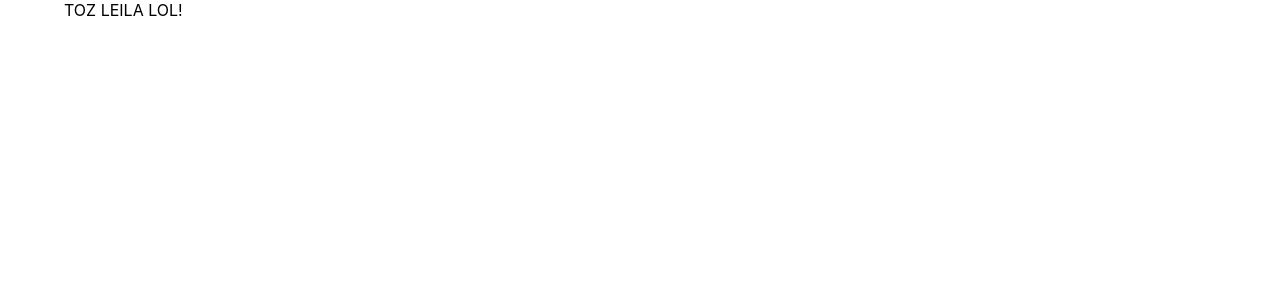
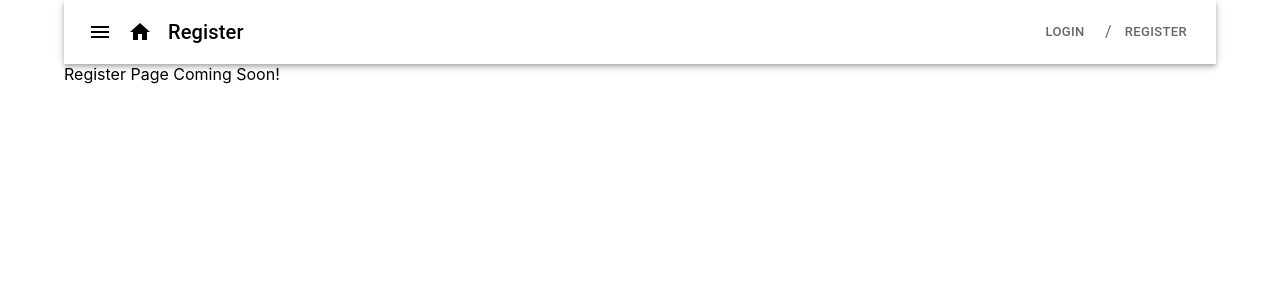
Before and after one commit to HuthaifaAT/leilatayeh, a Next.js app: page /register in a window 1280 px wide. Before the commit this address had no page. Shown: the top 300 px of the page. Built offline with nearby package versions, Linux system fonts and the light colour scheme.

Commit message:
basic layout with routing

```diff
--- a/components/layout.js
+++ b/components/layout.js
@@ -1,7 +1,109 @@
-import React from "react";
+import React, { useEffect, useState } from "react";
 import Box from "@mui/material/Box";
 import Container from "@mui/material/Container";
+import Typography from "@mui/material/Typography";
+import AppBar from "@mui/material/AppBar";
+import Button from "@mui/material/Button";
+import HomeIcon from "@mui/icons-material/Home";
+import IconButton from "@mui/material/IconButton";
+import MenuIcon from "@mui/icons-material/Menu";
+import Toolbar from "@mui/material/Toolbar";
+import Breadcrumbs from "@mui/material/Breadcrumbs";
+import Menu from "@mui/material/Menu";
+import MenuItem from "@mui/material/MenuItem";
+import Head from "next/head";
+import Router from "next/router";
+import Link from "next/link";
 
-export default function Layout({ children }) {
-	return <Container>{children}</Container>;
+export default function Layout({ children, title }, props) {
+	const [anchorEl, setAnchorEl] = useState(null);
+	const [childs, setChilds] = useState(null);
+	const open = Boolean(anchorEl);
+
+	const handleClick = (event) => {
+		setAnchorEl(event.currentTarget);
+	};
+	const handleClose = () => {
+		setAnchorEl(null);
+	};
+
+	const handleRegClick = (event) => {
+		switch (event.target.innerText.toLowerCase()) {
+			case "register":
+				console.log("Register Clicked!");
+				Router.push("/register");
+				break;
+			case "login":
+				console.log("Login Clicked!");
+				Router.push("/login");
+				break;
+
+			default:
+				break;
+		}
+	};
+	const handleLoad = () => {
+		console.log("window lOaded", title, children);
+
+		setChilds(children);
+	};
+	useEffect(() => {
+		window.addEventListener("load", handleLoad);
+	}, [<Layout />]);
+
+	return (
+		<Container maxWidth="lg" sx={{ height: "100vh" }}>
+			<Head>
+				<title>{title}</title>
+			</Head>
+
+			<AppBar position="static" color="transparent">
+				<Toolbar>
+					<IconButton
+						size="large"
+						edge="start"
+						color="inherit"
+						aria-label="menu"
+						sx={{ marginInlineEnd: 0.5 }}
+						onClick={handleClick}>
+						<MenuIcon />
+					</IconButton>
+					<Menu anchorEl={anchorEl} open={open} onClose={handleClose}>
+						<MenuItem onClick={handleClose}>Item1</MenuItem>
+						<MenuItem onClick={handleClose}>Item2</MenuItem>
+						<MenuItem onClick={handleClose}>Item3</MenuItem>
+					</Menu>
+					<HomeIcon
+						onClick={() => {
+							Router.push("/");
+						}}
+						sx={{ marginInlineEnd: 2 }}
+					/>
+					<Typography variant="h6" component="div" sx={{ flexGrow: 1 }}>
+						{title}
+					</Typography>
+					<Breadcrumbs
+						seperator="/"
+						maxItems={2}
+						sx={{ paddingInlineEnd: "0px !important" }}>
+						<Button
+							size="small"
+							variant="text"
+							color="inherit"
+							onClick={handleRegClick}>
+							<Link href="/login">Login</Link>
+						</Button>
+						<Button
+							size="small"
+							variant="text"
+							color="inherit"
+							onClick={handleRegClick}>
+							<Link href="/login">Register</Link>
+						</Button>
+					</Breadcrumbs>
+				</Toolbar>
+			</AppBar>
+			<Box sx={{ width: "100%" }}>{children}</Box>
+		</Container>
+	);
 }
--- a/package.json
+++ b/package.json
@@ -10,6 +10,7 @@
   "dependencies": {
     "@emotion/react": "^11.7.0",
     "@emotion/styled": "^11.6.0",
+    "@mui/icons-material": "^5.2.0",
     "@mui/material": "^5.2.2",
     "next": "12.0.4",
     "react": "17.0.2",
--- a/pages/_app.tsx
+++ b/pages/_app.tsx
@@ -1,9 +1,14 @@
 import "../styles/globals.css";
 import type { AppProps } from "next/app";
 import Layout from "../components/layout";
+import React from "react";
 
 function MyApp({ Component, pageProps }: AppProps) {
-	return <Layout> TOZ LEILA LOL!</Layout>;
+	return (
+		<div>
+			<Component {...pageProps} />
+		</div>
+	);
 }
 
 export default MyApp;
--- /dev/null
+++ b/pages/_document.js
@@ -0,0 +1,23 @@
+import Document, { Html, Head, Main, NextScript } from "next/document";
+
+class MyDocument extends Document {
+	static async getInitialProps(ctx) {
+		const initialProps = await Document.getInitialProps(ctx);
+		// locale is in ctx.locale
+		return { ...initialProps, locale: ctx?.locale || "es" };
+	}
+
+	render = () => (
+		<Html
+			dir={this.props.locale === "ar" ? "rtl" : "ltr"}
+			lang={this.props.locale}>
+			<Head />
+			<body>
+				<Main />
+				<NextScript />
+			</body>
+		</Html>
+	);
+}
+
+export default MyDocument;
--- /dev/null
+++ b/pages/login.js
@@ -0,0 +1,6 @@
+import React from "react";
+import { Layout } from "../components/index";
+
+export default function Login() {
+	return <Layout title="Login">Login Page coming soon!</Layout>;
+}
--- /dev/null
+++ b/pages/register.js
@@ -0,0 +1,6 @@
+import React from "react";
+import { Layout } from "../components/index";
+
+export default function Register() {
+	return <Layout title="Register">Register Page Coming Soon!</Layout>;
+}
--- a/tsconfig.json
+++ b/tsconfig.json
@@ -15,6 +15,6 @@
     "jsx": "preserve",
     "incremental": true
   },
-  "include": ["next-env.d.ts", "**/*.ts", "**/*.tsx"],
+  "include": ["next-env.d.ts", "**/*.ts", "**/*.tsx", "pages/_app.js", "pages/index.js"],
   "exclude": ["node_modules"]
 }
```
Also changed, not shown: pages/index.tsx (+8 -69 lines), 1 other file (tests, documents, lock files or other folders).
